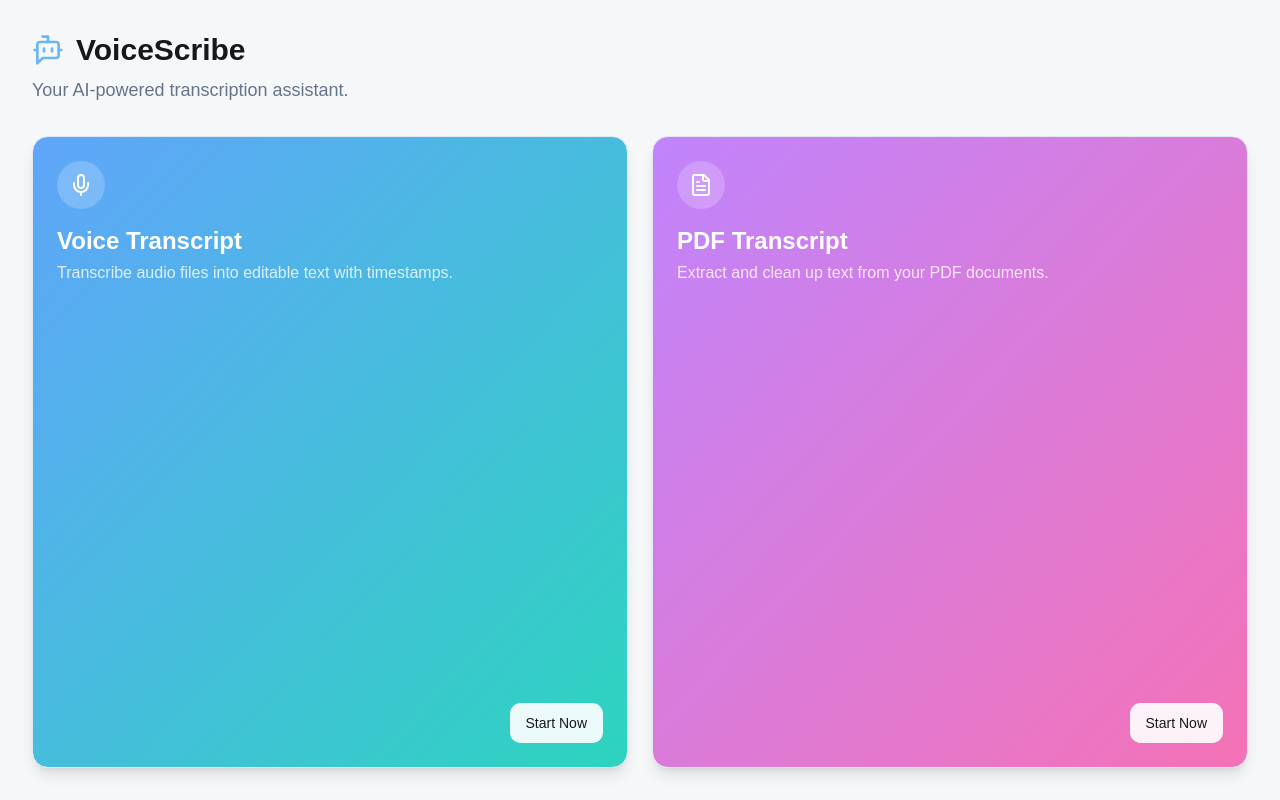
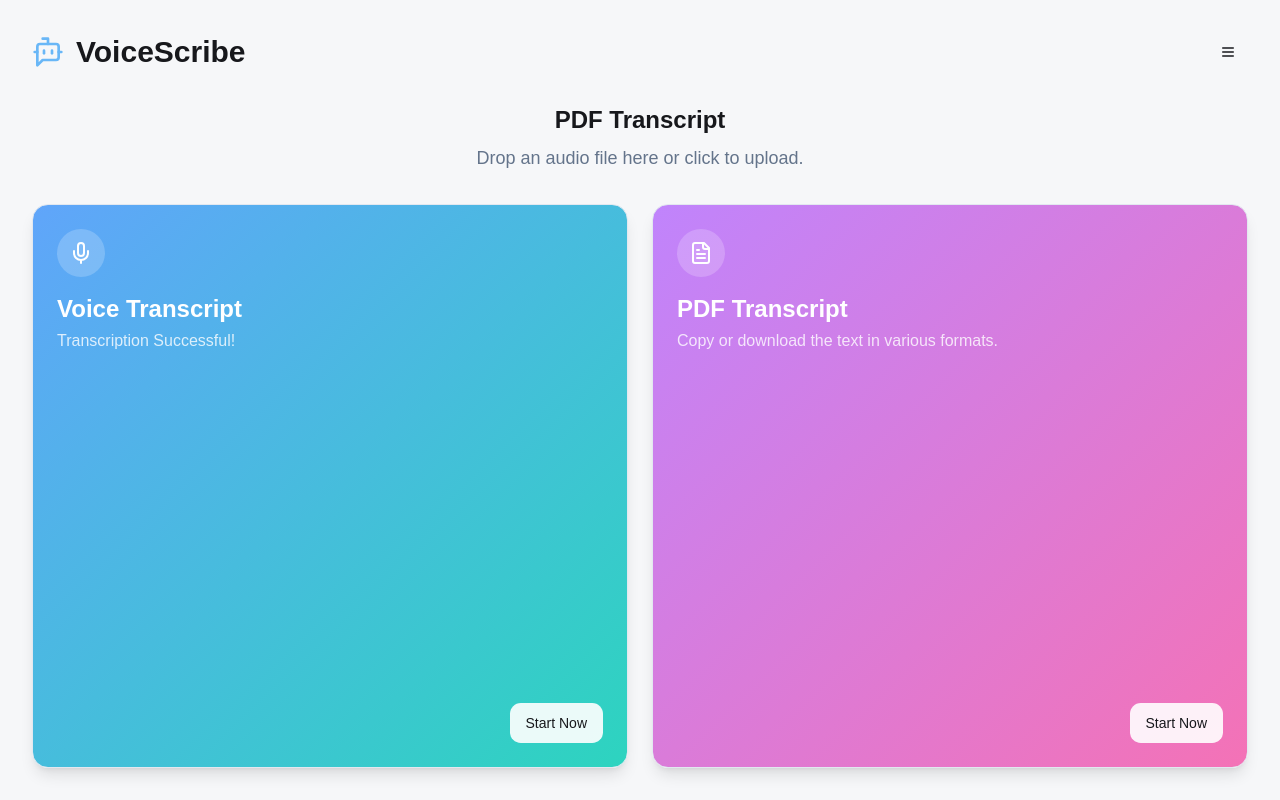
Before and after one commit to Heng-zm/somlengp, a Next.js app: page / in a window 1280 px wide. Built offline with nearby package versions, Linux system fonts and the light colour scheme; a web font is replaced by a local one.

Commit message:
move menu button to home page

```diff
--- a/src/app/page.tsx
+++ b/src/app/page.tsx
@@ -1,31 +1,64 @@
+
+'use client';
+
+import { useContext, useMemo } from 'react';
 import Link from 'next/link';
-import { Mic, FileText, BotMessageSquare } from 'lucide-react';
-import { Card, CardContent } from '@/components/ui/card';
+import { Mic, FileText, BotMessageSquare, Menu } from 'lucide-react';
+import { Card } from '@/components/ui/card';
 import { Button } from '@/components/ui/button';
+import { Sheet, SheetContent, SheetTrigger } from '@/components/ui/sheet';
+import { Sidebar } from '@/components/shared/sidebar';
+import { LanguageContext } from '@/contexts/language-context';
+import { allTranslations } from '@/lib/translations';
 
 export default function Home() {
+  const langContext = useContext(LanguageContext);
+  if (!langContext) {
+    throw new Error('Home page must be used within a LanguageProvider');
+  }
+  const { language, toggleLanguage } = langContext;
+  const t = useMemo(() => allTranslations[language], [language]);
+
   return (
     <div className="flex flex-col h-full bg-background text-foreground p-4 sm:p-6 md:p-8">
-      <header className="mb-8">
-        <div className="flex items-center gap-3 mb-2">
-           <BotMessageSquare className="h-8 w-8 text-primary" />
-           <h1 className="text-3xl font-bold text-foreground">VoiceScribe</h1>
+      <header className="mb-8 flex justify-between items-center">
+        <div className="flex items-center gap-3">
+          <BotMessageSquare className="h-8 w-8 text-primary" />
+          <h1 className="text-3xl font-bold text-foreground">VoiceScribe</h1>
         </div>
-        <p className="text-muted-foreground text-lg">Your AI-powered transcription assistant.</p>
+        <Sheet>
+          <SheetTrigger asChild>
+            <Button variant="ghost" size="icon">
+              <Menu className="h-6 w-6" />
+            </Button>
+          </SheetTrigger>
+          <SheetContent side="left" className="p-0 w-[300px]">
+             <Sidebar language={language} toggleLanguage={toggleLanguage} />
+          </SheetContent>
+        </Sheet>
       </header>
+
+      <div className="flex flex-col items-center justify-center text-center mb-8">
+        <h2 className="text-2xl font-semibold text-foreground">
+          {t.pageTitle}
+        </h2>
+        <p className="text-muted-foreground text-lg mt-2">
+          {t.dropAudio}
+        </p>
+      </div>
 
       <div className="grid grid-cols-1 md:grid-cols-2 gap-6 flex-grow">
         <FeatureCard
           href="/voice-transcript"
-          title="Voice Transcript"
-          description="Transcribe audio files into editable text with timestamps."
+          title={t.voiceScribe}
+          description={t.transcriptionSuccess}
           icon={Mic}
           gradient="from-blue-400 to-teal-400"
         />
         <FeatureCard
           href="/pdf-transcript"
-          title="PDF Transcript"
-          description="Extract and clean up text from your PDF documents."
+          title={t.pdfTranscript}
+          description={t.actionsDescription}
           icon={FileText}
           gradient="from-purple-400 to-pink-400"
         />
--- a/src/components/shared/sidebar.tsx
+++ b/src/components/shared/sidebar.tsx
@@ -4,7 +4,7 @@
 import { useMemo } from 'react';
 import Link from 'next/link';
 import { usePathname } from 'next/navigation';
-import { BotMessageSquare, Languages, FileText, LifeBuoy, Mic } from 'lucide-react';
+import { BotMessageSquare, Languages, FileText, LifeBuoy, Mic, Home } from 'lucide-react';
 import { Button } from '@/components/ui/button';
 import { Sheet, SheetContent, SheetDescription, SheetHeader, SheetTitle, SheetTrigger } from '@/components/ui/sheet';
 import { allTranslations } from '@/lib/translations';
@@ -21,6 +21,7 @@ export function Sidebar({ language, toggleLanguage }: SidebarProps) {
   const t = useMemo(() => allTranslations[language], [language]);
 
   const navItems = [
+    { href: '/', label: 'Home', icon: Home },
     { href: '/voice-transcript', label: t.voiceScribe, icon: Mic },
     { href: '/pdf-transcript', label: t.pdfTranscript, icon: FileText },
   ];
--- a/src/layouts/feature-page-layout.tsx
+++ b/src/layouts/feature-page-layout.tsx
@@ -2,13 +2,13 @@
 "use client";
 
 import { createContext, useState, useMemo, useContext } from 'react';
-import { Menu } from 'lucide-react';
+import { ChevronLeft } from 'lucide-react';
+import Link from 'next/link';
 import { Button } from '@/components/ui/button';
 import { Select, SelectContent, SelectItem, SelectTrigger, SelectValue } from '@/components/ui/select';
 import { allTranslations } from '@/lib/translations';
 import { LanguageContext } from '@/contexts/language-context';
-import { Sheet, SheetContent, SheetHeader, SheetTitle, SheetTrigger } from '@/components/ui/sheet';
-import { Sidebar } from '@/components/shared/sidebar';
+
 
 // Model Context
 interface ModelContextType {
@@ -45,7 +45,7 @@ export function FeaturePageLayout({ children, title, showModelSelector = false }
     if (!langContext) {
         throw new Error('FeaturePageLayout must be used within an AppLayout');
     }
-    const { language, toggleLanguage } = langContext;
+    const { language } = langContext;
     const t = useMemo(() => allTranslations[language], [language]);
 
     const modelContext = useContext(ModelContext);
@@ -62,19 +62,12 @@ export function FeaturePageLayout({ children, title, showModelSelector = false }
     return (
         <div className="flex flex-col h-full">
             <header className="flex-shrink-0 flex items-center justify-between p-2 sm:p-4 border-b">
-                <Sheet>
-                  <SheetTrigger asChild>
-                    <Button variant="ghost" size="icon">
-                      <Menu />
-                    </Button>
-                  </SheetTrigger>
-                  <SheetContent side="left" className="p-0 w-[300px]">
-                    <SheetHeader>
-                      <SheetTitle className="sr-only">Main Menu</SheetTitle>
-                    </SheetHeader>
-                    <Sidebar language={language} toggleLanguage={toggleLanguage} />
-                  </SheetContent>
-                </Sheet>
+                <Button variant="ghost" size="icon" asChild>
+                  <Link href="/">
+                    <ChevronLeft />
+                    <span className="sr-only">Back to Home</span>
+                  </Link>
+                </Button>
                 <h1 className="text-lg sm:text-xl font-bold">{title}</h1>
                 {showModelSelector ? (
                     <Select value={selectedModel} onValueChange={setSelectedModel}>
```
